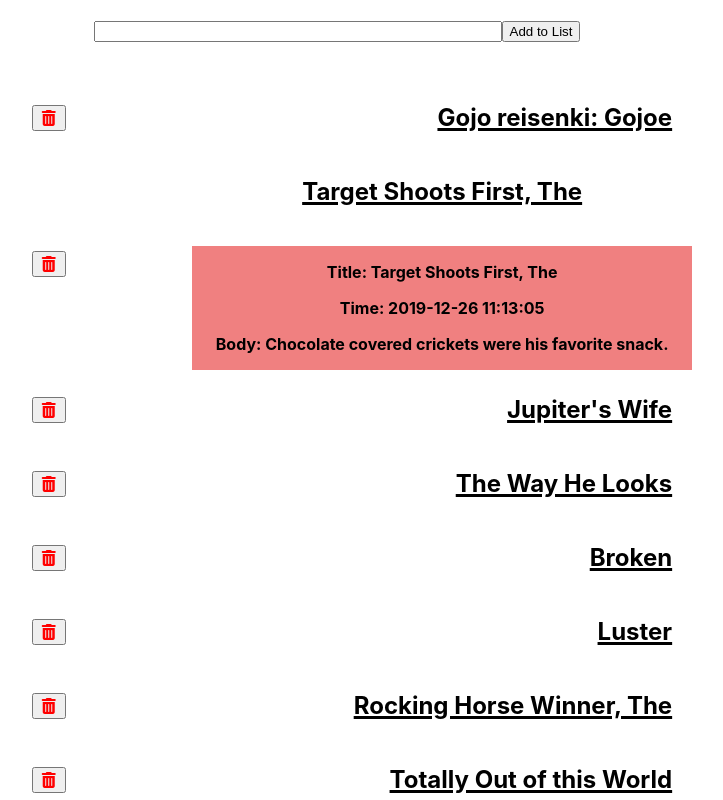
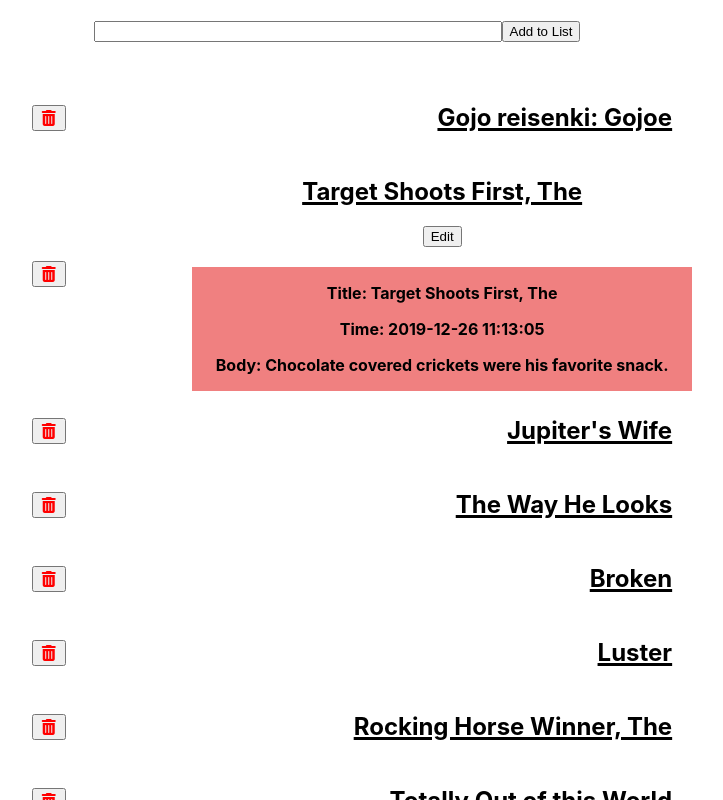
Before and after one commit to ramazankarisan/note-exercise, a React (Create React App) app: page / in a window 1280 px wide. Both pictures are taken after a click on the element "Target Shoots First, The". Shown: the top 800 px of the page, without its empty margins (303-1026 px from the left). Built offline with nearby package versions, Linux system fonts and the light colour scheme.

Commit message:
edit function partly created

```diff
--- /dev/null
+++ b/src/components/Edit.js
@@ -0,0 +1,14 @@
+import React, { useState } from 'react'
+
+const Edit = () => {
+  const [editShow, setEditShow] = useState(false)
+
+  return (
+    <div>
+
+      {editShow && <textarea name="" id="" cols="30" rows="10"></textarea>}
+    </div>
+  )
+}
+
+export default Edit
--- a/src/components/NoteView.js
+++ b/src/components/NoteView.js
@@ -1,13 +1,28 @@
-import React from 'react'
+import React, { useState } from 'react'
+// import Edit from './Edit'
 
 const NoteView = (props) => {
+  const [editShow, setEditShow] = useState(false)
+  const [text, setText] = useState(props.body)
+
+  const changeEdit = (e) => {
+    setText(e.target.value)
+  }
+
   return (
-    <div className="card">
-      <p> <b>Title: </b>{props.title}</p>
-      <p> <b>Time: </b>{props.time}</p>
-      <p> <b>Body: </b>{props.body}</p>
+    <>
+      <button onClick={() => setEditShow(!editShow)}>Edit</button>
+      {editShow && <textarea onChange={changeEdit} name="" id="" cols="30" rows="10" value={text}></textarea>}
 
-    </div>
+      {
+        !editShow && <div className="card">
+          <p> <b>Title: </b>{props.title}</p>
+          <p> <b>Time: </b>{props.time}</p>
+          <p> <b>Body: </b>{text}</p>
+
+        </div>
+      }
+    </>
   )
 }
 
```
